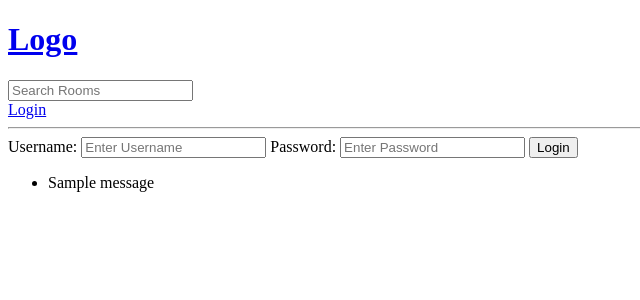
After one commit to aflah02/studybud, a Django app: template base/templates/base/login_register.html in a window 1280 px wide. The commit adds this page. Shown: the top 300 px of the page, without its empty margins (0-640 px from the left). Run offline with Django 4.2, Linux system fonts and the light colour scheme; the template is opened without the code that fills it, so the values that code supplies are empty; tables that the repository leaves empty hold one stand-in row (values such as "Sample post"); one stand-in notice (Sample message) is shown.

Commit message:
Login Logout Done

```diff
--- /dev/null
+++ b/base/templates/base/login_register.html
@@ -0,0 +1,19 @@
+{% extends 'main.html' %}
+
+{% block content %}
+
+<div>
+    <form method="POST" action="">
+        {% csrf_token %}
+
+        <label>Username:</label>
+        <input type="text" name="username" placeholder="Enter Username"/>
+
+        <label>Password:</label>
+        <input type="password" name="password" placeholder="Enter Password"/>
+
+        <input type="submit" value="Login" />
+    </form>
+</div>
+
+{% endblock %}
--- a/base/urls.py
+++ b/base/urls.py
@@ -2,6 +2,8 @@ from django.urls import path
 from . import views
 
 urlpatterns = [
+    path('logout/', views.logoutUser, name='logout'),
+    path('login/', views.loginPage, name='login'),
     path('', views.home, name='home'),
     path('room/<str:pk>/', views.room, name='room'),
     path('create_room/', views.create_room, name='create_room'),
--- a/templates/main.html
+++ b/templates/main.html
@@ -12,5 +12,14 @@
     {% block content %}
 
     {% endblock %}
+
+    {% if messages %}
+    <ul class="messages">
+        {% for message in messages %}
+            <li>{{ message }}</li>
+        {% endfor %}
+    </ul>
+    {% endif %}
+
 </body>
 </html>
--- a/templates/navbar.html
+++ b/templates/navbar.html
@@ -5,4 +5,10 @@
 <form method="GET" action="{% url 'home' %}">
     <input type="text" name = "q" placeholder="Search Rooms" />
 </form>
+
+{% if request.user.is_authenticated %}
+<a href = "{% url 'logout' %}">Logout</a>
+{% else %}
+<a href = "{% url 'login' %}">Login</a>
+{% endif %}
 <hr>
```
Also changed, not shown: base/views.py (+27 -0 lines), db.sqlite3.
